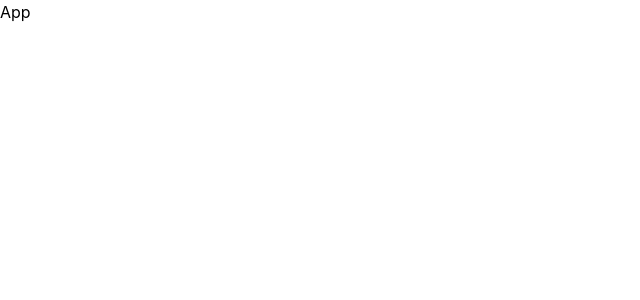
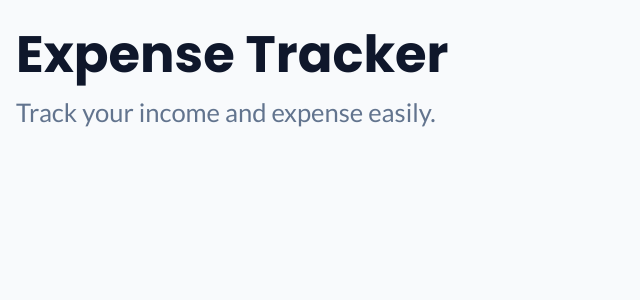
Before and after one commit to Rkthak/expenseTracker, a React (Vite) app: page / in a window 1280 px wide. Shown: the top 300 px of the page, without its empty margins (0-640 px from the left). Built offline with nearby package versions, Linux system fonts and the light colour scheme.

Commit message:
App Logo or Name section

```diff
--- a/src/App.jsx
+++ b/src/App.jsx
@@ -1,5 +1,7 @@
+import Dashboard from "./Pages/Dashboard";
+
 const App = () => {
-  return <div>App</div>;
+  return <Dashboard />;
 };
 
 export default App;
--- /dev/null
+++ b/src/Components/Header.jsx
@@ -0,0 +1,11 @@
+import Logo from "./Logo";
+
+const Header = () => {
+  return (
+    <div>
+      <Logo />
+    </div>
+  );
+};
+
+export default Header;
--- /dev/null
+++ b/src/Components/Logo.jsx
@@ -0,0 +1,14 @@
+const Logo = () => {
+  return (
+    <div>
+      <h1 className="text-slate-900 font-['poppins'] font-bold text-[clamp(2rem,4vw,3.5rem)]">
+        Expense Tracker
+      </h1>
+      <p className="text-slate-500 font-['Lato'] text-lg text-[clamp(1rem,2vw,3.5rem)]">
+        Track your income and expense easily.
+      </p>
+    </div>
+  );
+};
+
+export default Logo;
--- /dev/null
+++ b/src/Pages/Dashboard.jsx
@@ -0,0 +1,11 @@
+import Header from "../Components/Header";
+
+const Dashboard = () => {
+  return (
+    <div className="p-4 bg-slate-50 min-h-screen">
+      <Header />
+    </div>
+  );
+};
+
+export default Dashboard;
```
